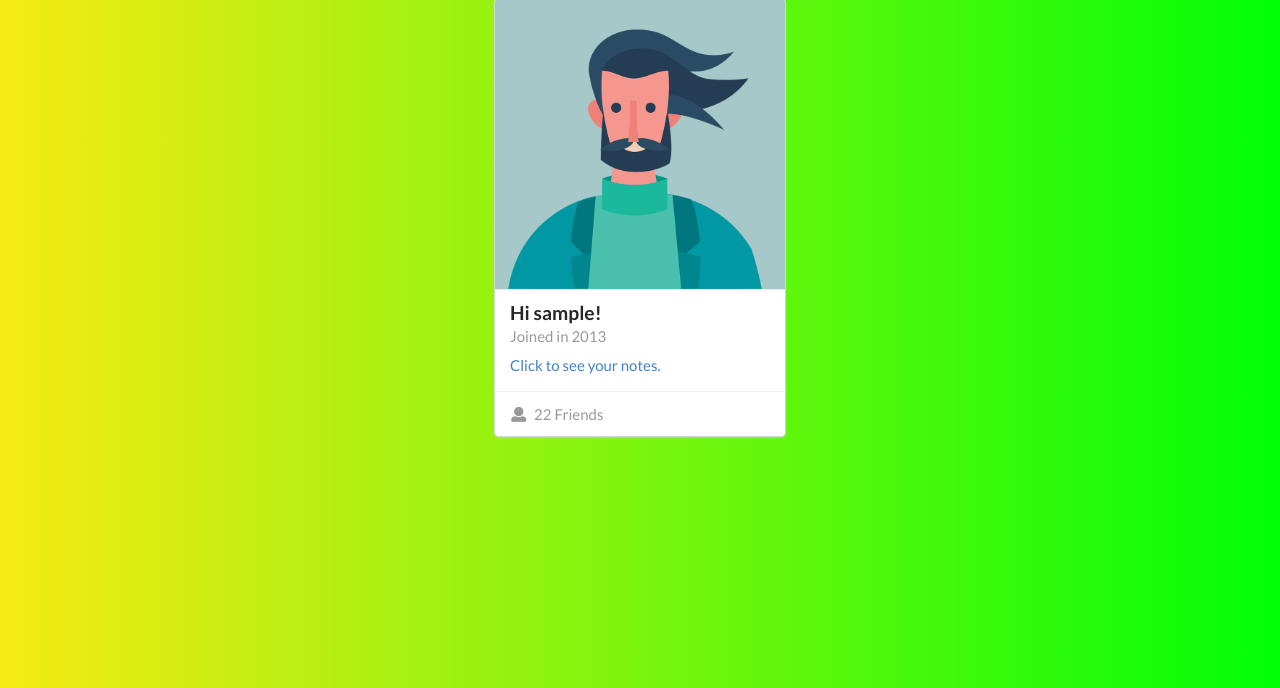
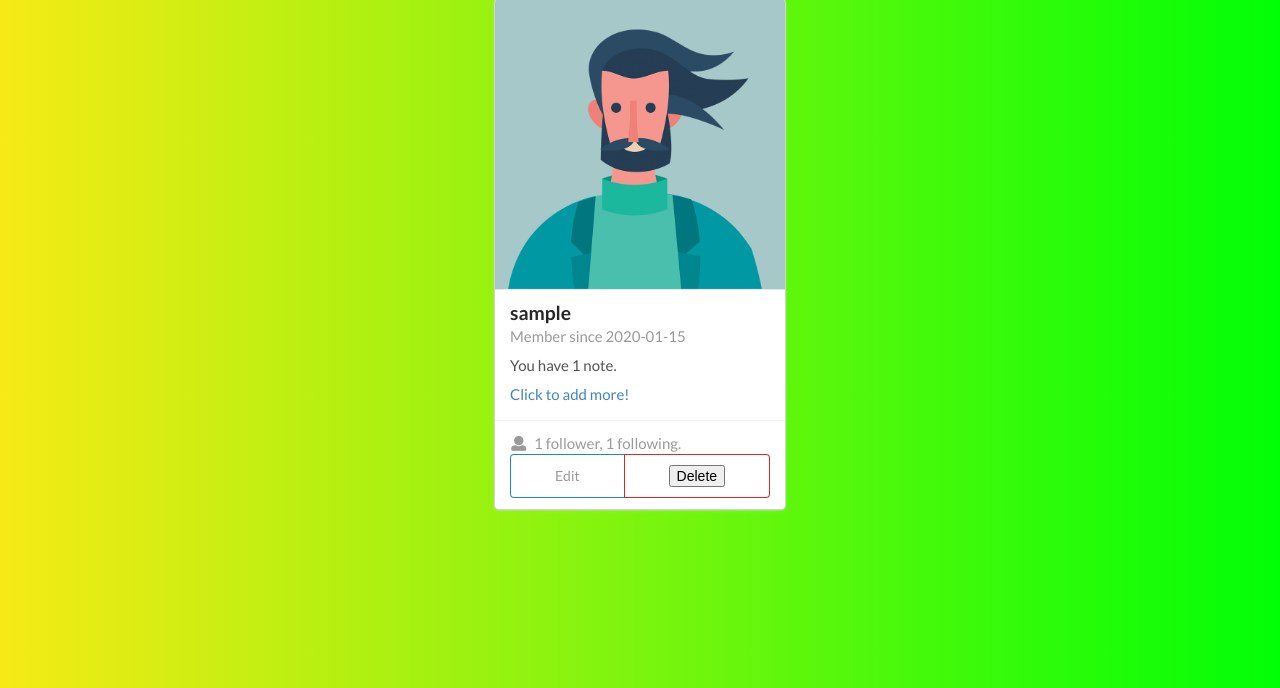
Before and after one commit to lpzraf/flask-postgresql-note-taking-app, a Flask app: page /users/1 in a window 1280 px wide. Shown: the part 112-800 px from the top of the page. Run offline with Flask 2, Linux system fonts and the light colour scheme; the visitor is signed in with stand-in values (Sample User, id 1); tables that the repository leaves empty hold one stand-in row (values such as "Sample post").

Commit message:
Added many-to-many relationships for follow|unfollow. Updated the readme.

```diff
--- a/application/__init__.py
+++ b/application/__init__.py
@@ -72,10 +72,3 @@ def login():
 def logout():
     session.pop('user_id')
     return redirect(url_for('login'))
-
-
-# profile
-@app.route('/profile')
-@ensure_authenticated
-def profile():
-    return render_template('profile.html')
--- a/application/notes/templates/notes/edit.html
+++ b/application/notes/templates/notes/edit.html
@@ -1,6 +1,6 @@
 {% extends "base.html" %}
 
-{% block title %}Add a note{% endblock %}
+{% block title %}Edit a note{% endblock %}
 
 {% block content %}
 
--- a/application/notes/templates/notes/show.html
+++ b/application/notes/templates/notes/show.html
@@ -1,6 +1,6 @@
 {% extends "base.html" %}
 
-{% block title %}Note{% endblock %}
+{% block title %}Note page.{% endblock %}
 
 {% block content %}
 
--- a/application/templates/about.html
+++ b/application/templates/about.html
@@ -1,6 +1,6 @@
 {% extends "base.html" %}
 
-{% block title %}Add a note{% endblock %}
+{% block title %}About page{% endblock %}
 
 {% block content %}
 
--- a/application/templates/base.html
+++ b/application/templates/base.html
@@ -15,10 +15,10 @@
                 <li><a href="{{ url_for('users.index')}}" class="logo"><i class="pencil alternate icon"></i>Note-Taking App</a></li>
                 {% if g.user.username %}
                     <li><a href="{{ url_for('logout')}}">Sign out</a></li>
+                    <li><a href="{{url_for('users.show', user_id=g.user.id)}}">Profile</a></li>
                 {% else %}
                     <li><a href="{{ url_for('login')}}">Login</a></li>
                 {% endif %}
-                <li><a href="{{ url_for('profile')}}">Profile</a></li>
                 <li><a href="{{ url_for('users.index')}}">Friends</a></li>
                 <li><a href="{{ url_for('about')}}">About</a></li>
             </ul>
--- a/application/templates/logout.html
+++ b/application/templates/logout.html
@@ -1,6 +1,6 @@
 {% extends "base.html" %}
 
-{% block title %}Account sign out.{% endblock %}
+{% block title %}Account logout.{% endblock %}
 
 {% block content %}
     <div class="ui two column centered grid">
--- a/application/users/forms.py
+++ b/application/users/forms.py
@@ -1,5 +1,5 @@
 from flask_wtf import FlaskForm
-from wtforms import StringField, PasswordField, validators
+from wtforms import StringField, PasswordField, validators, SubmitField
 
 
 class UserForm(FlaskForm):
@@ -14,3 +14,8 @@ class DeleteForm(FlaskForm):
 class LoginForm(FlaskForm):
     username = StringField('Username', [validators.DataRequired()])
     password = PasswordField('Password', [validators.DataRequired()])
+
+
+# testing follow or unfollow form
+class EmptyForm(FlaskForm):
+    submit = SubmitField('Submit')
--- a/application/users/routes.py
+++ b/application/users/routes.py
@@ -1,7 +1,7 @@
 from flask import (render_template, request,
                    redirect, url_for, session,
-                   flash, Blueprint)
-from application.users.forms import UserForm, DeleteForm
+                   flash, Blueprint, g)
+from application.users.forms import UserForm, DeleteForm, EmptyForm
 from application.models import User
 from application import db, bcrypt
 import datetime
@@ -70,9 +70,10 @@ def edit(user_id):
 # users show
 @users_bp.route('/<int:user_id>', methods=['GET', 'PATCH', 'DELETE'])
 @ensure_authenticated
-@ensure_correct_user
 def show(user_id):
+    empty_form = EmptyForm()
     found_user = User.query.get(user_id)
+    delete_form = DeleteForm()
     if request.method == b'PATCH':
         form = UserForm(request.form)
         if form.validate():
@@ -88,6 +89,53 @@ def show(user_id):
         if delete_form.validate():
             db.session.delete(found_user)
             db.session.commit()
+            session.pop('user_id')
             flash('User Deleted!', 'positive')
+        return redirect(url_for('login'))
+    return render_template('users/show.html',
+                           user=found_user,
+                           empty_form=empty_form,
+                           delete_form=delete_form)
+
+
+# follow and unfollow routes
+@users_bp.route('/follow/<int:user_id>', methods=['POST'])
+@ensure_authenticated
+def follow(user_id):
+    form = EmptyForm()
+    curr_user_obj = g.user
+    found_user = User.query.get(user_id)
+    if form.validate_on_submit():
+        if found_user is None:
+            flash('User not found!', 'negative')
+            return redirect(url_for('users.index'))
+        if found_user == curr_user_obj:
+            flash('You cannot follow yourself!')
+            return redirect(url_for('users.show', user_id=found_user.id))
+        curr_user_obj.follow(found_user)
+        db.session.commit()
+        flash(f'You are following {found_user.username}!', 'positive')
+        return redirect(url_for('users.show', user_id=found_user.id))
+    else:
         return redirect(url_for('users.index'))
-    return render_template('users/show.html', user=found_user)
+
+
+@users_bp.route('/unfollow/<int:user_id>', methods=['POST'])
+@ensure_authenticated
+def unfollow(user_id):
+    form = EmptyForm()
+    found_user = User.query.get(user_id)
+    curr_user_obj = g.user
+    if form.validate_on_submit():
+        if found_user is None:
+            flash('User not found!', 'negative')
+            return redirect(url_for('users.index'))
+        if found_user == curr_user_obj:
+            flash('You cannot unfollow yourself!', 'negative')
+            return redirect(url_for('users.show', user_id=found_user.id))
+        curr_user_obj.unfollow(found_user)
+        db.session.commit()
+        flash(f'You are not following {found_user.username}!', 'negative')
+        return redirect(url_for('users.show', user_id=found_user.id))
+    else:
+        return redirect(url_for('users.index'))
--- a/application/users/templates/users/edit.html
+++ b/application/users/templates/users/edit.html
@@ -1,6 +1,6 @@
 {% extends "base.html" %}
 
-{% block title %}Add a user{% endblock %}
+{% block title %}Edit a user{% endblock %}
 
 {% block content %}
 
--- a/application/users/templates/users/show.html
+++ b/application/users/templates/users/show.html
@@ -8,20 +8,75 @@
     <a class="image" href="{{ url_for('notes.index', user_id=user.id) }}">
         <img src="/static/matthew.png">
     </a>
+
     <div class="content">
-        <a class="header" href="{{ url_for('notes.index', user_id=user.id) }}">Hi {{ user.username }}!</a>
+        <a class="header" href="{{ url_for('notes.index', user_id=user.id) }}">{{user.username}}</a>
             <div class="meta">
-            <span class="date">Joined in 2013</span>
+                <span class="date">Member since {{ user.date.strftime('%Y-%m-%d') }}</span>
             </div>
+
         <div class="description">
-       <a href="{{ url_for('notes.index', user_id=user.id) }}">Click to see your notes.</a>
+            <!-- session user id == user url id show personalized card-->
+            {% if g.user.id == user.id %}
+                {% if g.user.notes.count() == 1 %}
+                    <p>You have {{ g.user.notes.count() }} note.</p>
+                    <a href="{{ url_for('notes.index', user_id=g.user.id) }}">Click to add more!</a>
+                {% elif g.user.notes.count() == 0 %}
+                    <p>You have {{ g.user.notes.count() }} notes.</p>
+                    <a href="{{ url_for('notes.index', user_id=g.user.id) }}">Click to add a one!</a>
+                {% elif g.user.notes.count() > 1 %}
+                    <p>You have {{ g.user.notes.count() }} notes.</p>
+                    <a href="{{ url_for('notes.index', user_id=g.user.id) }}">Click to check them out!</a>
+                {% endif%}
+            {% else %}
+            <!-- non personalized card elements -->
+                {% if user.notes.count() == 1 %}
+                    <p>Your friend has {{ user.notes.count() }} note.</p>
+                    <a href="{{ url_for('notes.index', user_id=user.id) }}">Click to add more!</a>
+                {% elif user.notes.count() == 0 %}
+                    <p>Your friend has {{ user.notes.count() }} notes.</p>
+                    <a href="{{ url_for('notes.index', user_id=user.id) }}">Click to add a one!</a>
+                {% else %}
+                    <p>Your friend has {{ user.notes.count() }} notes.</p>
+                    <a href="{{ url_for('notes.index', user_id=user.id) }}">Click to check them out!</a>
+                {% endif%}
+            {% endif%}
         </div>
     </div>
     <div class="extra content">
         <a>
             <i class="user icon"></i>
-        22 Friends
+            {% if user.followers.count() == 1 %}
+                {{ user.followers.count() }} follower, {{ user.followed.count() }} following.
+            {% else %}
+                {{ user.followers.count() }} followers, {{ user.followed.count() }} following.
+            {% endif %}
         </a>
+        <div class="fluid ui buttons">
+            {% if g.user.id == user.id %}
+                <button class="ui basic blue button"><a href="{{ url_for('users.edit', user_id=user.id) }}">Edit</a></button>
+                <button class="ui basic red button">
+                    <form action="{{url_for('users.show', user_id=user.id)}}?_method=DELETE" method="POST">
+                        {{delete_form.hidden_tag()}}
+                        <input type="submit" value="Delete">
+                    </form>
+                </button>
+            {% elif not g.user.is_following(user) %}
+                <button class="ui basic blue button">
+                    <form action="{{ url_for('users.follow', user_id=user.id) }}" method="post">
+                        {{ empty_form.hidden_tag() }}
+                        {{ empty_form.submit(value='Follow') }}
+                    </form>
+                </button>
+            {% else %}
+                <button class="ui basic red button">
+                    <form action="{{ url_for('users.unfollow', user_id=user.id) }}" method="post">
+                        {{ empty_form.hidden_tag() }}
+                        {{ empty_form.submit(value='Unfollow') }}
+                    </form>
+                </button>
+        </div>
+        {% endif %}
     </div>
 </div>
 
```
Also changed, not shown: application/models.py (+30 -0 lines), application/templates/profile.html (deleted, +0 -36 lines), application/users/templates/users/index.html (+5 -9 lines), README.md. Lines whose indentation alone changed are shown as unchanged.
